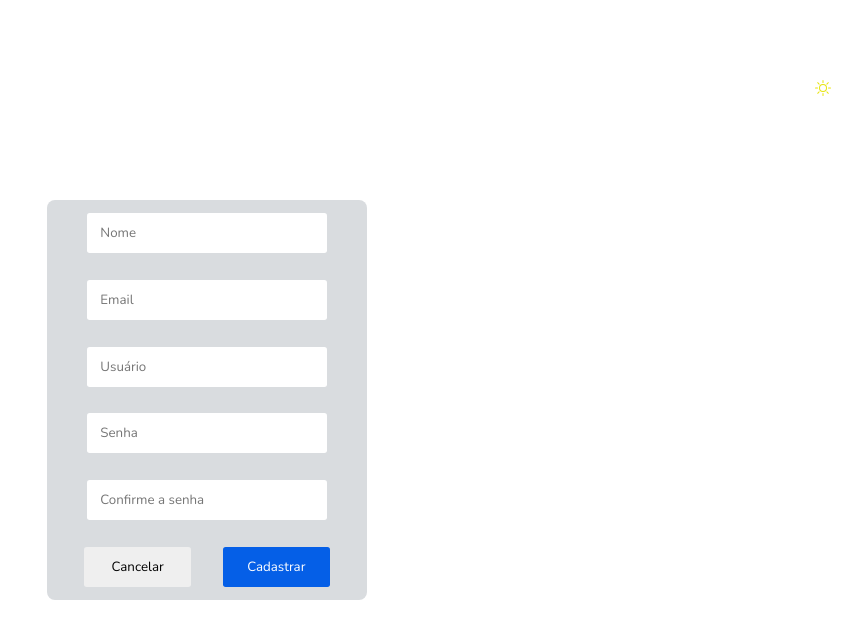
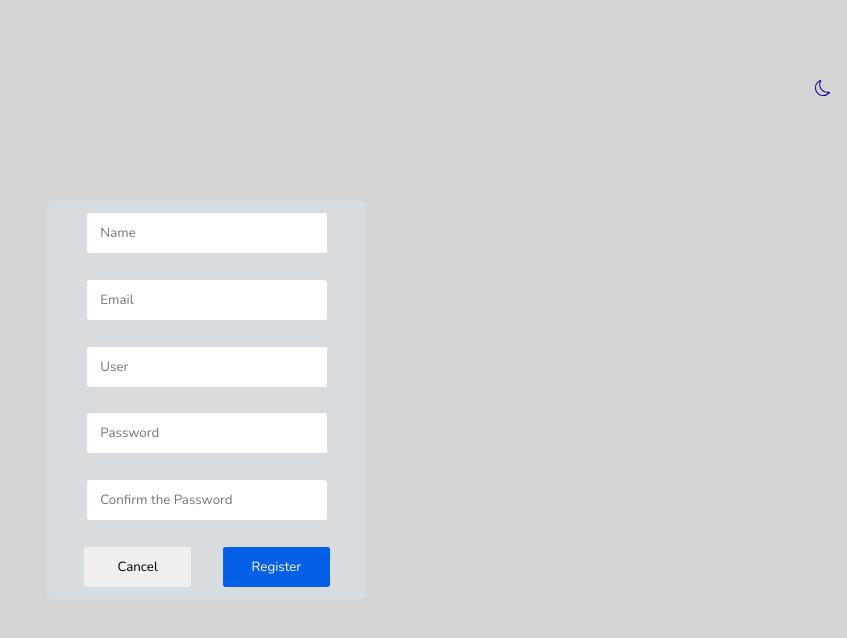
Before and after one commit to fabioVitorTavares/Takss, a React (Vite) app in the folder Tasks/: page /register in a window 1280 px wide. Shown: the top 638 px of the page, without its empty margins (433-1280 px from the left). Built offline with nearby package versions, Linux system fonts and the light colour scheme.

Commit message:
commit 120120230931

```diff
--- a/Tasks/src/Components/Application/index.tsx
+++ b/Tasks/src/Components/Application/index.tsx
@@ -1,12 +1,10 @@
 import { Schedule } from '../Schedule'
-import { Link } from 'react-router-dom'
-import './style.css'
 import { TypeTheme } from '../Types/types'
 import { useContext, useState } from 'react'
 import { ThemeContext } from '../../Routes'
+import './style.css'
 
 export function Application() {
-
 
   const theme = useContext<TypeTheme>(ThemeContext)
 
--- a/Tasks/src/Components/Home/index.tsx
+++ b/Tasks/src/Components/Home/index.tsx
@@ -2,8 +2,7 @@ import './style.css'
 import { useNavigate } from 'react-router-dom'
 import imgAvatar from './avatar.svg'
 import { useContext } from 'react'
-import { TTheme, TypeTheme } from '../Types/types'
-import { Theme } from '../Theme'
+import { TypeTheme } from '../Types/types'
 import { ThemeContext } from "../../Routes"
 
 
@@ -11,13 +10,7 @@ export function Home() {
 
   const navigate = useNavigate()
 
-  const theme = useContext(ThemeContext)
-
-
-
-
-
-
+  const theme = useContext<TypeTheme>(ThemeContext)
 
   const svgX = (
     <svg
--- a/Tasks/src/Components/Login/index.tsx
+++ b/Tasks/src/Components/Login/index.tsx
@@ -1,22 +1,17 @@
+import { KeyboardEvent, useState } from 'react'
 import { FaUser, FaLock } from 'react-icons/fa'
+import { ThemeContext } from '../../Routes'
 import { useNavigate } from 'react-router-dom'
-import { KeyboardEvent, useState } from 'react'
-import { TTheme } from '../Types/types'
+import { useContext } from 'react'
+import { TypeTheme } from '../Types/types'
 import './style.css'
-
-
-
-
-
 
 export function Login() {
 
   const [user, setUser] = useState('')
   const [password, setPassword] = useState('')
   const navigate = useNavigate()
-
-
-
+  const theme = useContext<TypeTheme>(ThemeContext)
 
   const userLogin = () => {
     if (user == 'fabio.furtado' && password == '321') {
@@ -30,8 +25,6 @@ export function Login() {
   const keyEnter = (e: KeyboardEvent) => {
     e.keyCode == 13 && userLogin()
   }
-
-
 
   const login = (
     <div
@@ -76,13 +69,10 @@ export function Login() {
     </div>
   )
 
-
-
-
   return (
     <div
       className='home'
-
+      style={{backgroundColor: `var(${theme.backgroundColor})`}}
     >
       {login}
     </div>
--- a/Tasks/src/Components/Login/style.css
+++ b/Tasks/src/Components/Login/style.css
@@ -4,7 +4,7 @@
   display: flex;
   align-items: center;
   justify-content: center;
-  transition: background-color 2s ease;
+  transition: background-color 1s ease;
 }
 
 .login {
--- a/Tasks/src/Components/Register/index.tsx
+++ b/Tasks/src/Components/Register/index.tsx
@@ -1,27 +1,20 @@
 import './style.css'
 import { useNavigate } from 'react-router-dom'
+import { useContext } from 'react'
+import { TypeTheme } from '../Types/types'
+import { ThemeContext } from '../../Routes'
 
 
 export function Register() {
 
   const navigate = useNavigate()
-
-
-
-  const texts = {
-    inputUserName: ['Nome', 'Name'],
-    inputUser: ['Usuário', 'User'],
-    inputPassword: ['Senha', 'Password'],
-    inputConfirmPassword: ['Confirme a senha', 'Confirm the Password'],
-    btnCancel: ['Cancelar', 'Cancel'],
-    btnRegister: ['Cadastrar', 'Register']
-  }
+  const theme = useContext<TypeTheme>(ThemeContext)
 
   const inputCompleteName = (
     <input
       className='inputUserName inputRegister'
       type="text"
-      placeholder={texts.inputUserName[0]}
+      placeholder='Name'
     />
   )
 
@@ -36,16 +29,16 @@ export function Register() {
   const inputUserName = (
     <input
       className='inputUser inputRegister'
-      type="text"
-      placeholder={texts.inputUser[0]}
+      type='text'
+      placeholder='User'
     />
   )
 
   const inputPassword = (
     <input
       className='inputPassword inputRegister'
-      type="password"
-      placeholder= {texts.inputPassword[0]}
+      type='password'
+      placeholder = 'Password'
     />
   )
 
@@ -53,7 +46,7 @@ export function Register() {
     <input
       className='inputConfirmPassword inputRegister'
       type="password"
-      placeholder={texts.inputConfirmPassword[0]}
+      placeholder = 'Confirm the Password'
     />
   )
 
@@ -62,7 +55,7 @@ export function Register() {
       className='btnCancelRegister'
       onClick={()=> navigate('/login')}
     >
-      {texts.btnCancel[0]}
+      Cancel
     </button>
   )
 
@@ -71,7 +64,7 @@ export function Register() {
       className='btnRegisterRegister'
       onClick={()=> navigate('/')}
       >
-      {texts.btnRegister[0]}
+      Register
     </button>
   )
 
@@ -95,7 +88,7 @@ export function Register() {
   return (
     <div
       className='home'
-
+      style={{backgroundColor: `var(${theme.backgroundColor})`}}
     >
     {register}
     </div>
--- a/Tasks/src/Components/Register/style.css
+++ b/Tasks/src/Components/Register/style.css
@@ -7,7 +7,7 @@
   justify-content: space-around;
   background-color: var(--c2);
   border-radius: 0.5em;
-  transition: background-color 2s ease;
+  transition: background-color 1s ease;
 }
 
 .inputRegister {
--- a/Tasks/src/Components/Theme/index.tsx
+++ b/Tasks/src/Components/Theme/index.tsx
@@ -1,32 +1,33 @@
 import { BsSun, BsMoon } from 'react-icons/bs'
-import { TThemeProps, TypeTheme } from '../Types/types'
+import { TypeTheme } from '../Types/types'
 import { useContext, useEffect, useState } from 'react'
+import { ThemeContext } from '../../Routes'
 import './style.css'
-import { createContext } from 'react'
-import { Teste } from '../Home/teste'
-import { ThemeContext } from '../../Routes'
-
-type Props = {
-  changeTheme: Function
-}
-
-export function Theme({changeTheme} : Props) {
-
-  const theme = useContext(ThemeContext)
 
 
 
+export function Theme({changeTheme} : { changeTheme: Function }) {
+
+  const theme = useContext<TypeTheme>(ThemeContext)
+
+  const btnSun = (
+    <BsSun
+      style={{ fill: '#e7e40c' }}
+    />
+  )
+
+  const btnMoon = (
+    <BsMoon
+      style={{ fill: '#10028f' }}
+    />
+  )
+
   return (
-
     <div
       className="theme"
       onClick={() => changeTheme()}
     >
-
-      {theme?.dark ?
-        <BsSun style={{ fill: '#e7e40c' }}/> :
-        <BsMoon style={{ fill: '#10028f' }}/>}
-
+      {theme?.dark ? btnSun : btnMoon }
     </div>
   )
 }
--- a/Tasks/src/Routes/index.tsx
+++ b/Tasks/src/Routes/index.tsx
@@ -8,7 +8,7 @@ import { createContext, useState } from 'react';
 import { TypeTheme } from '../Components/Types/types';
 
 export const ThemeContext = createContext<TypeTheme>({
-  dark: true,
+  dark: false,
   color: '--black',
   backgroundColor: '--background--ligth'
 })
@@ -17,13 +17,12 @@ export const ThemeContext = createContext<TypeTheme>({
 export function Routers() {
 
   const [theme, setTheme] = useState<TypeTheme>({
-    dark: true,
+    dark: false,
     color: '--black',
     backgroundColor: '--background--ligth'
   })
 
-
-  function changeTheme() {
+  const changeTheme = () => {
     const updateTheme = theme.dark ? {
       dark:  false,
       color: '--black',
@@ -33,7 +32,6 @@ export function Routers() {
       color: '--white',
       backgroundColor: '--background--dark'
     }
-
     setTheme(updateTheme)
   }
 
--- a/Tasks/src/style.css
+++ b/Tasks/src/style.css
@@ -1,6 +1,6 @@
 :root {
   --background--ligth: #d4d4d4;
-  --background--dark: #555454;
+  --background--dark: #252525e1;
   --black: #000;
   --white: #fff;
   --c1: #E8F1F2;
```
Also changed, not shown: Tasks/src/Components/Home/teste.tsx (deleted, +0 -13 lines). Lines whose indentation alone changed are shown as unchanged.
